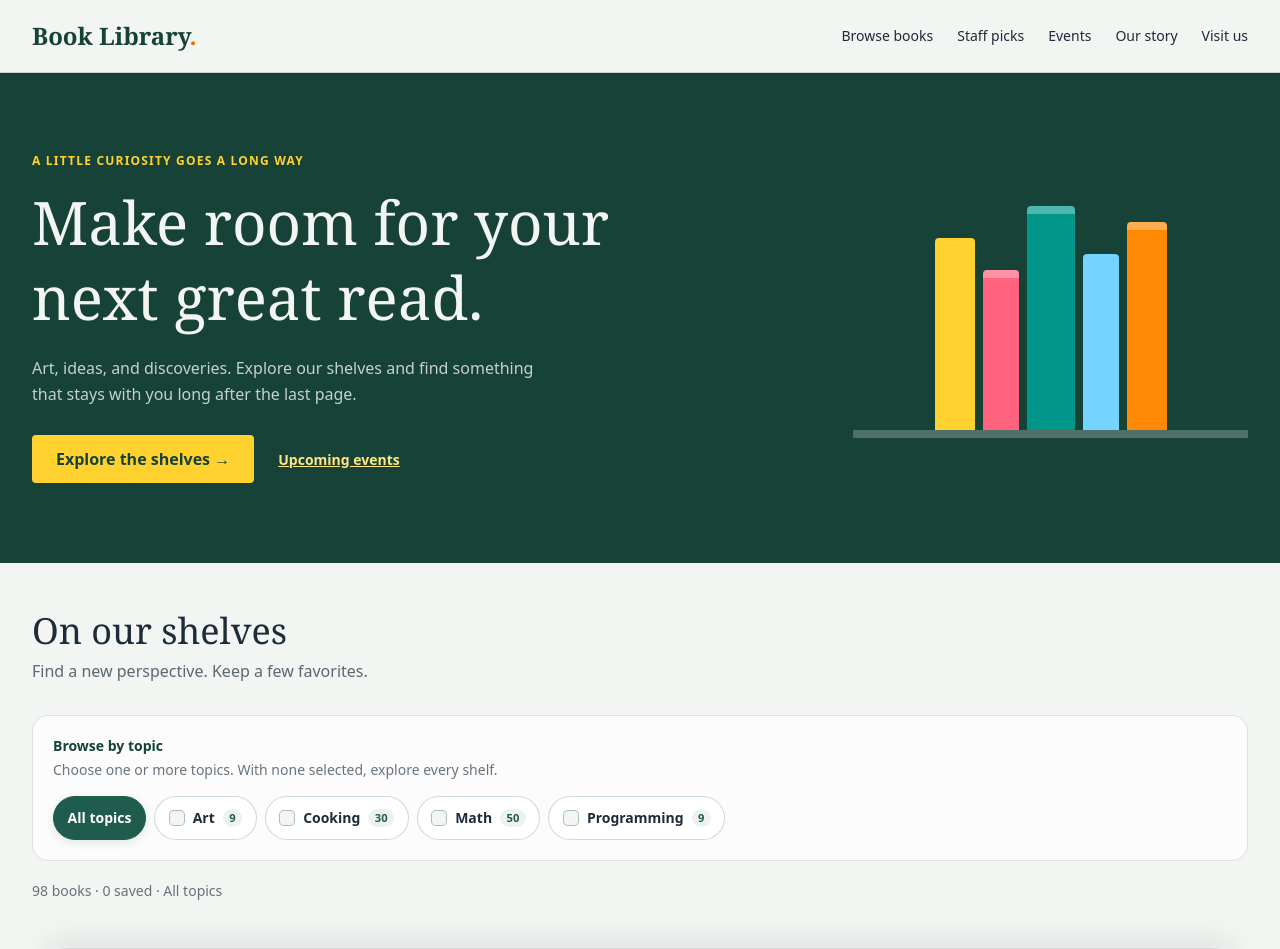
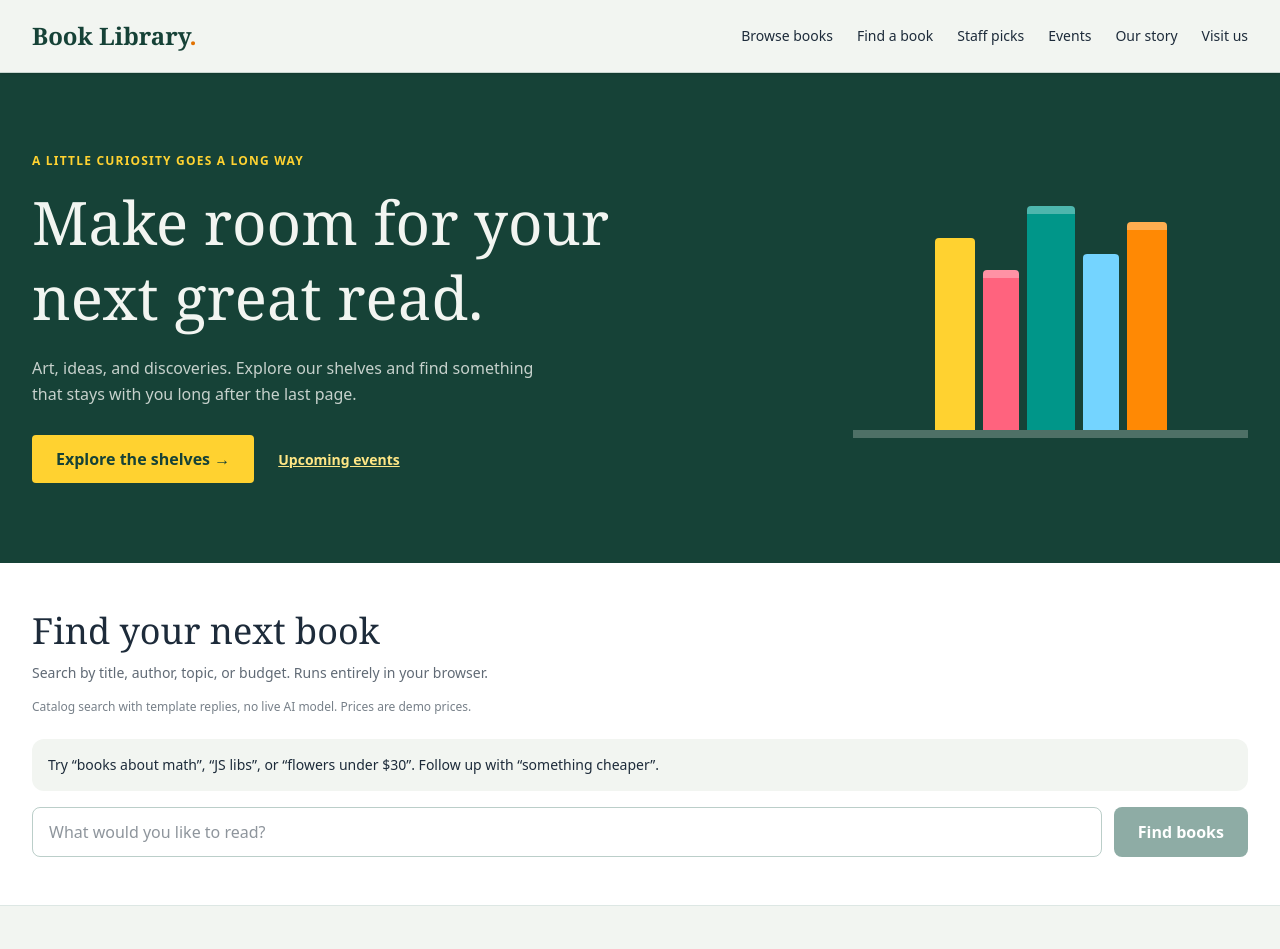
Before and after one commit to pycnonotus/Bookstore, a React (Vite) app: page / in a window 1280 px wide. Shown: the top 949 px of the page. Built offline with nearby package versions, Linux system fonts and the light colour scheme.

Commit message:
Add lightweight client-side book finder chat

```diff
--- a/package.json
+++ b/package.json
@@ -7,7 +7,9 @@
     "dev": "vite",
     "build": "vite build",
     "preview": "vite preview",
-    "test:browser": "node scripts/check-browser.mjs"
+    "test:browser": "node scripts/check-browser.mjs",
+    "test:search": "node scripts/check-search.mjs",
+    "search:enrich": "node scripts/enrich-book-search.mjs"
   },
   "dependencies": {
     "react": "^19.2.0",
--- a/scripts/check-browser.mjs
+++ b/scripts/check-browser.mjs
@@ -202,12 +202,12 @@ async function assertStickyNavbar(width) {
     })};
   });
   assert.ok(Math.abs(state.top) <= 1 && state.bottom < 900, `The navbar must stay at the viewport top at ${width}px`);
-  assert.equal(state.links.length, 5, 'The navbar must retain all main links');
+  assert.equal(state.links.length, 6, 'The navbar must retain all main links');
   for (const link of state.links) assert.ok(link.visible, `${link.name} must remain visible above the topic layers at ${width}px`);
   const title = await readTopicHeading(longest.topic);
   assert.ok(title.readable && title.top >= state.bottom && title.top <= state.bottom + 64,
     `The topic title must clear the responsive navbar at ${width}px (${JSON.stringify(title)})`);
-  for (const [name, target] of [['Browse books', 'catalog'], ['Staff picks', 'staff-picks'],
+  for (const [name, target] of [['Browse books', 'catalog'], ['Find a book', 'book-chat'], ['Staff picks', 'staff-picks'],
     ['Events', 'events'], ['Our story', 'about'], ['Visit us', 'contact']]) {
     await nav.getByRole('link', {name, exact:true}).click();
     await settleLayout();
@@ -320,6 +320,29 @@ page.on('pageerror', error => errors.push(error.message));
 try {
   await page.emulateMedia({reducedMotion:'no-preference'});
   await page.goto('http://127.0.0.1:5174');
+  const chat = page.locator('#book-chat');
+  await chat.getByRole('textbox', {name:'Ask about books'}).fill('book about math');
+  await chat.getByRole('button', {name:'Find books', exact:true}).click();
+  await chat.locator('article').first().waitFor();
+  assert.equal(await chat.locator('article').count(), 3);
+  await chat.getByRole('textbox', {name:'Ask about books'}).fill('js libs');
+  await chat.getByRole('button', {name:'Find books', exact:true}).click();
+  await chat.getByRole('heading', {name:'Jquery', exact:true}).waitFor();
+  await chat.getByRole('button', {name:'Save Jquery', exact:true}).click();
+  await catalog.getByRole('button', {name:'Unsave Jquery', exact:true}).waitFor();
+  await chat.getByRole('button', {name:'Unsave Jquery', exact:true}).click();
+  await chat.getByRole('textbox', {name:'Ask about books'}).fill('under $30');
+  await chat.getByRole('button', {name:'Find books', exact:true}).click();
+  await page.waitForFunction(() => document.querySelector('#book-chat [role="log"]').lastElementChild.textContent.includes('under $30.00'));
+  assert.ok(await chat.locator('article').count() > 0);
+  const chatPrices = await chat.locator('[data-book-price]').allTextContents();
+  assert.ok(chatPrices.every(price => Number(price.replace('$', '')) < 30), 'Chat results must respect the requested budget');
+  for (const width of [240, 375, 768, 1280]) {
+    await page.setViewportSize({width, height:900});
+    assert.equal(await page.evaluate(() => document.documentElement.scrollWidth > innerWidth), false, `Chat overflow at ${width}px`);
+  }
+  await chat.getByRole('button', {name:'Clear chat', exact:true}).click();
+  assert.equal(await chat.locator('article').count(), 0);
   await catalog.locator('article').first().waitFor();
   await assertCatalog(topics);
   const catalogPrices = await assertBookPrices(catalog);
--- /dev/null
+++ b/scripts/check-search.mjs
@@ -0,0 +1,17 @@
+import assert from 'node:assert/strict';
+import { searchBooks } from '../src/utils/bookSearch.js';
+import { getBookPrice } from '../src/utils/bookPrice.js';
+
+const math = searchBooks('book about math');
+assert.equal(math.books.length, 3);
+assert.ok(math.books.every(book => book.topic === 'math'));
+const js = searchBooks('js libs');
+assert.ok(js.books.some(book => /jquery/i.test(book.name)));
+assert.ok(js.books.some(book => /react/i.test(book.name)));
+assert.ok(js.books.every(book => book.topic === 'programming'));
+const budget = searchBooks('under $30', js.query);
+assert.ok(budget.books.length > 0);
+assert.ok(budget.books.every(book => getBookPrice(book.name) < 30));
+assert.equal(searchBooks('zzzznonexistent').books.length, 0);
+assert.equal(searchBooks('Forms of Silence').books[0].name, 'Forms of Silence');
+console.log('Passed: math, JS libraries, budget follow-ups, unknown queries, exact title.');
--- a/src/App.jsx
+++ b/src/App.jsx
@@ -5,6 +5,7 @@ import Footer from './components/Footer';
 import Events from './components/Events';
 import { useState } from 'react';
 import StaffPicks from './components/StaffPicks';
+import BookChat from './components/BookChat';
 
 export default function App() {
   const [savedIds, setSavedIds] = useState(new Set());
@@ -18,7 +19,7 @@ export default function App() {
   }
   return <div className="flex min-h-screen min-w-0 flex-col">
     <Header />
-    <main className="flex-1"><Hero /><MainContent savedIds={savedIds} onSavedChange={setSaved} /><StaffPicks savedIds={savedIds} onSavedChange={setSaved} /><Events /></main>
+    <main className="flex-1"><Hero /><BookChat savedIds={savedIds} onSavedChange={setSaved} /><MainContent savedIds={savedIds} onSavedChange={setSaved} /><StaffPicks savedIds={savedIds} onSavedChange={setSaved} /><Events /></main>
     <Footer />
   </div>;
 }
--- /dev/null
+++ b/src/components/BookChat.jsx
@@ -0,0 +1,41 @@
+import { useState } from 'react';
+import { searchBooks } from '../utils/bookSearch';
+import BookCard from './BookCard';
+
+export default function BookChat({ savedIds, onSavedChange }) {
+  const [input, setInput] = useState('');
+  const [messages, setMessages] = useState([]);
+  const [query, setQuery] = useState('');
+  const [matches, setMatches] = useState([]);
+
+  function send(event) {
+    event.preventDefault();
+    const text = input.trim();
+    if (!text) return;
+    const result = searchBooks(text, query);
+    setMessages(previous => [...previous.slice(-10), { role: 'user', text }, { role: 'assistant', text: result.answer }]);
+    setMatches(result.books);
+    setQuery(result.query);
+    setInput('');
+  }
+
+  return <section id="book-chat" aria-labelledby="book-chat-title" className="border-b border-spruce/15 bg-white">
+    <div className="mx-auto max-w-7xl px-4 py-12 sm:px-6 lg:px-8">
+      <div className="flex flex-wrap items-center justify-between gap-4">
+        <div><h2 id="book-chat-title" className="font-serif text-3xl sm:text-4xl">Find your next book</h2><p className="mt-3 text-sm text-ink/70">Search by title, author, topic, or budget. Runs entirely in your browser.</p></div>
+        {messages.length > 0 && <button type="button" className="rounded border border-spruce/30 px-4 py-2 text-sm" onClick={() => { setMessages([]); setMatches([]); setQuery(''); setInput(''); }}>Clear chat</button>}
+      </div>
+      <p className="mt-4 text-xs text-ink/60">Catalog search with template replies, no live AI model. Prices are demo prices.</p>
+      <div role="log" aria-label="Book search conversation" aria-live="polite" className="mt-6 max-h-80 space-y-3 overflow-y-auto rounded-xl bg-paper p-4">
+        {!messages.length && <p className="text-sm">Try “books about math”, “JS libs”, or “flowers under $30”. Follow up with “something cheaper”.</p>}
+        {messages.map((message, index) => <p key={index} className={`break-words rounded-lg p-3 text-sm leading-relaxed ${message.role === 'user' ? 'ml-auto max-w-xl bg-spruce text-white' : 'bg-white'}`}><span className="font-semibold">{message.role === 'user' ? 'You' : 'Bookshelf'}: </span>{message.text}</p>)}
+      </div>
+      <form onSubmit={send} className="mt-4 flex min-w-0 flex-col gap-3 sm:flex-row">
+        <label htmlFor="book-question" className="sr-only">Ask about books</label>
+        <input id="book-question" value={input} onChange={event => setInput(event.target.value)} maxLength={500} placeholder="What would you like to read?" className="min-w-0 flex-1 rounded-lg border border-spruce/30 px-4 py-3" />
+        <button type="submit" disabled={!input.trim()} className="rounded-lg bg-spruce px-6 py-3 font-semibold text-white disabled:cursor-default disabled:opacity-50">Find books</button>
+      </form>
+      {matches.length > 0 && <div aria-label="Book search matches" className="mt-6 grid min-w-0 grid-cols-1 gap-5 md:grid-cols-3">{matches.map(book => <BookCard key={book.id} book={book} saved={savedIds.has(book.id)} onSavedChange={saved => onSavedChange(book.id, saved)} />)}</div>}
+    </div>
+  </section>;
+}
--- a/src/components/Header.jsx
+++ b/src/components/Header.jsx
@@ -20,6 +20,7 @@ export default function Header() {
       <a href="#" className="font-serif text-2xl font-bold text-spruce-deep">Book Library<span className="text-amber-600">.</span></a>
       <nav aria-label="Main navigation" className="flex flex-wrap gap-x-6 gap-y-2 text-sm">
         <a className="hover:underline" href="#catalog">Browse books</a>
+        <a className="hover:underline" href="#book-chat">Find a book</a>
         <a className="hover:underline" href="#staff-picks">Staff picks</a>
         <a className="hover:underline" href="#events">Events</a>
         <a className="hover:underline" href="#about">Our story</a>
--- a/src/index.css
+++ b/src/index.css
@@ -8,7 +8,7 @@
 @layer base {
   html { scroll-padding-top: calc(var(--site-header-height, 0px) + 1rem); }
   body { @apply m-0 min-w-0 bg-paper text-ink antialiased; }
-  button, select, a { @apply focus-visible:outline-2 focus-visible:outline-offset-4 focus-visible:outline-spruce; }
+  button, select, input, a { @apply focus-visible:outline-2 focus-visible:outline-offset-4 focus-visible:outline-spruce; }
   button { @apply cursor-pointer; }
 }
 
--- /dev/null
+++ b/src/utils/bookSearch.js
@@ -0,0 +1,42 @@
+import books from '../../mock-data/data.json' with { type: 'json' };
+import { getBookPrice } from './bookPrice.js';
+
+const stopWords = new Set('a an the i me my we you it is are was be have has do does can could would please find show recommend want need looking for some something book books read reading about on of and or to in with that this like enjoy more'.split(' '));
+const aliases = { js: 'javascript jquery react vue angular', libs: 'library libraries jquery react vue angular', libraries: 'library jquery react vue angular', maths: 'math mathematics', mathematics: 'math', coding: 'programming code software', developer: 'programming software', painting: 'art color', paintings: 'art color', flowers: 'floral blooms', nature: 'landscapes mountains waters', calm: 'quiet tranquil silence', peaceful: 'quiet tranquil silence', beginner: 'introduction foundations basics', tech: 'technology programming', scifi: 'science fiction', space: 'cosmic universe astronomy' };
+export function tokenize(text) {
+  return text.toLowerCase().normalize('NFKD').replace(/[^a-z0-9\s]/g, ' ').split(/\s+/).filter(word => word.length > 1 && !stopWords.has(word));
+}
+
+// Built once at module load; no model, network, or vector database is required.
+const documents = books.map(book => {
+  const words = tokenize(`${book.name} ${book.name} ${book.auth} ${book.topic} ${book.topic} ${book.description} ${book.searchKeywords?.join(' ') || ''}`);
+  const counts = new Map();
+  for (const word of words) counts.set(word, (counts.get(word) || 0) + 1);
+  return { book, counts, length: words.length };
+});
+const frequency = new Map();
+for (const { counts } of documents) for (const word of counts.keys()) frequency.set(word, (frequency.get(word) || 0) + 1);
+
+export function searchBooks(message, previousQuery = '') {
+  const followUp = /\b(more|those|these|similar|cheaper|under|below|less than)\b/i.test(message);
+  const query = (followUp ? `${previousQuery} ${message}` : message).slice(-2000);
+  const words = tokenize(query);
+  const expanded = [...new Set(words.flatMap(word => [word, ...tokenize(aliases[word] || '')]))];
+  const budgetMatch = [...query.matchAll(/(?:under|below|less than|max(?:imum)?)\s*\$?\s*(\d+(?:\.\d{1,2})?)/gi)].at(-1);
+  const budget = budgetMatch ? Number(budgetMatch[1]) : null;
+  const terms = expanded.filter(word => !/^\d+$/.test(word) && !['under', 'below', 'less', 'than', 'max', 'maximum', 'cheaper', 'those', 'these', 'similar'].includes(word));
+  const results = documents.map(({ book, counts, length }) => {
+    let score = 0;
+    for (const term of terms) {
+      const count = counts.get(term) || 0;
+      score += Math.log(1 + documents.length / (1 + (frequency.get(term) || 0))) * count / (count + 0.6 + 0.4 * length / 35);
+    }
+    if (book.name.toLowerCase().includes(message.toLowerCase().trim())) score += 10;
+    return { book, score };
+  }).filter(({ book, score }) => (score > 0 || (terms.length === 0 && budget !== null)) && (budget === null || getBookPrice(book.name) < budget))
+    .sort((a, b) => /\bcheaper\b/i.test(message) ? getBookPrice(a.book.name) - getBookPrice(b.book.name) : b.score - a.score)
+    .slice(0, 3).map(({ book }) => book);
+  return { books: results, query, answer: results.length
+    ? `Here ${results.length === 1 ? 'is a catalog match' : `are ${results.length} catalog matches`}${budget !== null ? ` under $${budget.toFixed(2)}` : ''}. ${results.map(book => `“${book.name}” — ${book.description}`).join(' ')}`
+    : 'I couldn’t find a catalog match. Try a title, author, topic, or theme such as art, coding, or flowers.' };
+}
```
Also changed, not shown: 1 other file (tests, documents, lock files or other folders).
